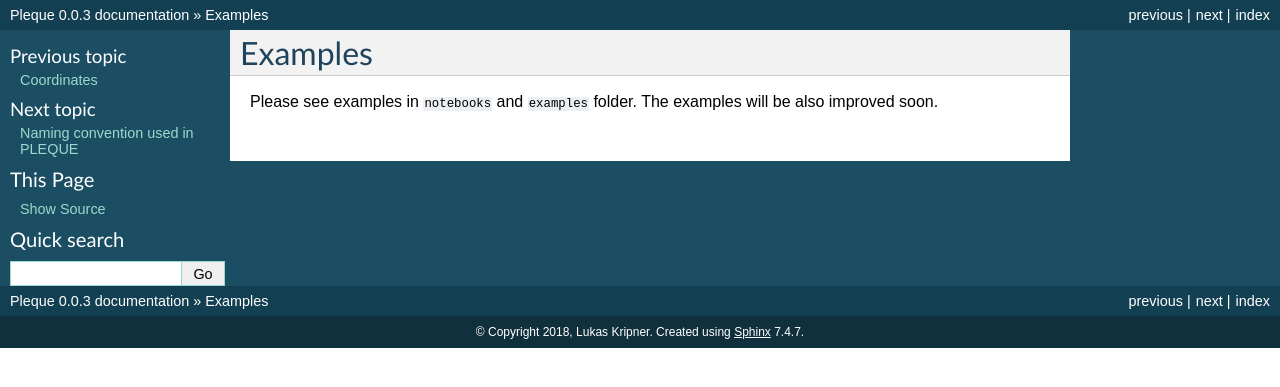
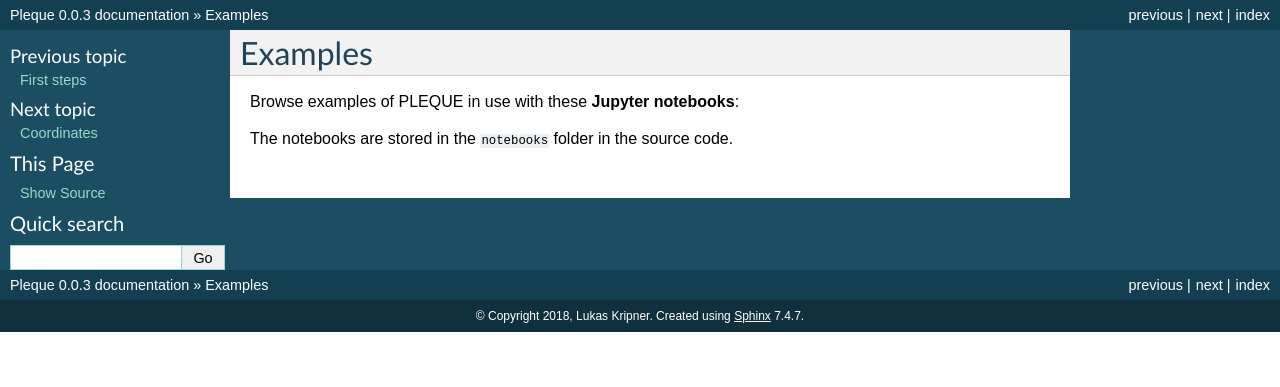
Before and after one commit to kripnerl/pleque, a Sphinx documentation site: the page built from docs/source/examples.rst, in a window 1280 px wide. Shown: the top 387 px of the page. Built offline with Sphinx 7.4.7, drawn with Linux system fonts in a browser that asks for light colours; pages that are not in the unit, such as notebooks, are missing from menus.

Commit message:
Linked installation and examples in the index page.

```diff
--- a/docs/source/examples.rst
+++ b/docs/source/examples.rst
@@ -1,13 +1,15 @@
+.. _Examples:
+
 Examples
 ========
 
+Browse examples of PLEQUE in use with these **Jupyter notebooks**:
+
 .. toctree::
    :maxdepth: 2
-   :caption: Jupyter notebooks:
 
    basic_example_link
    notebooks_flux_expansion_link
 
 
-Please see examples in ``notebooks`` and ``examples`` folder.
-The examples will be also improved soon.
+The notebooks are stored in the ``notebooks`` folder in the source code.
--- a/docs/source/first_steps.rst
+++ b/docs/source/first_steps.rst
@@ -1,3 +1,5 @@
+.. _First steps:
+
 First steps
 ===========
 
--- a/docs/source/index.rst
+++ b/docs/source/index.rst
@@ -4,15 +4,15 @@ Welcome to PLEQUE's documentation!
 
 Code home: https://github.com/kripnerl/pleque/
 
-PLEQUE is a code which allows easy and quick access to tokamak equilibria obtained by solving the Grad-Shafranov equation. To get started, see :ref:`First steps` and the :ref:`Basic example`. The code is produced at the `Institute of Plasma Physics <http://www.ipp.cas.cz/>`_ of the Czech Academy of Sciences, Prague, by Lukáš Kripner  (`<mailto:kripner@ipp.cas.cz>`_) and his colleagues.
+PLEQUE is a code which allows easy and quick access to tokamak equilibria obtained by solving the Grad-Shafranov equation. To get started, see the :ref:`First steps` and the :ref:`Examples`. The code is produced at the `Institute of Plasma Physics <http://www.ipp.cas.cz/>`_ of the Czech Academy of Sciences, Prague, by Lukáš Kripner  (`kripner@ipp.cas.cz <mailto:kripner@ipp.cas.cz>`_) and his colleagues.
 
 .. toctree::
    :maxdepth: 2
    :caption: Contents:
 
    first_steps
+   examples
    coordinates
-   examples
    naming_convention
 
 
```
Also changed, not shown: other parts of docs/source/first_steps.rst (+2 -2 lines).
